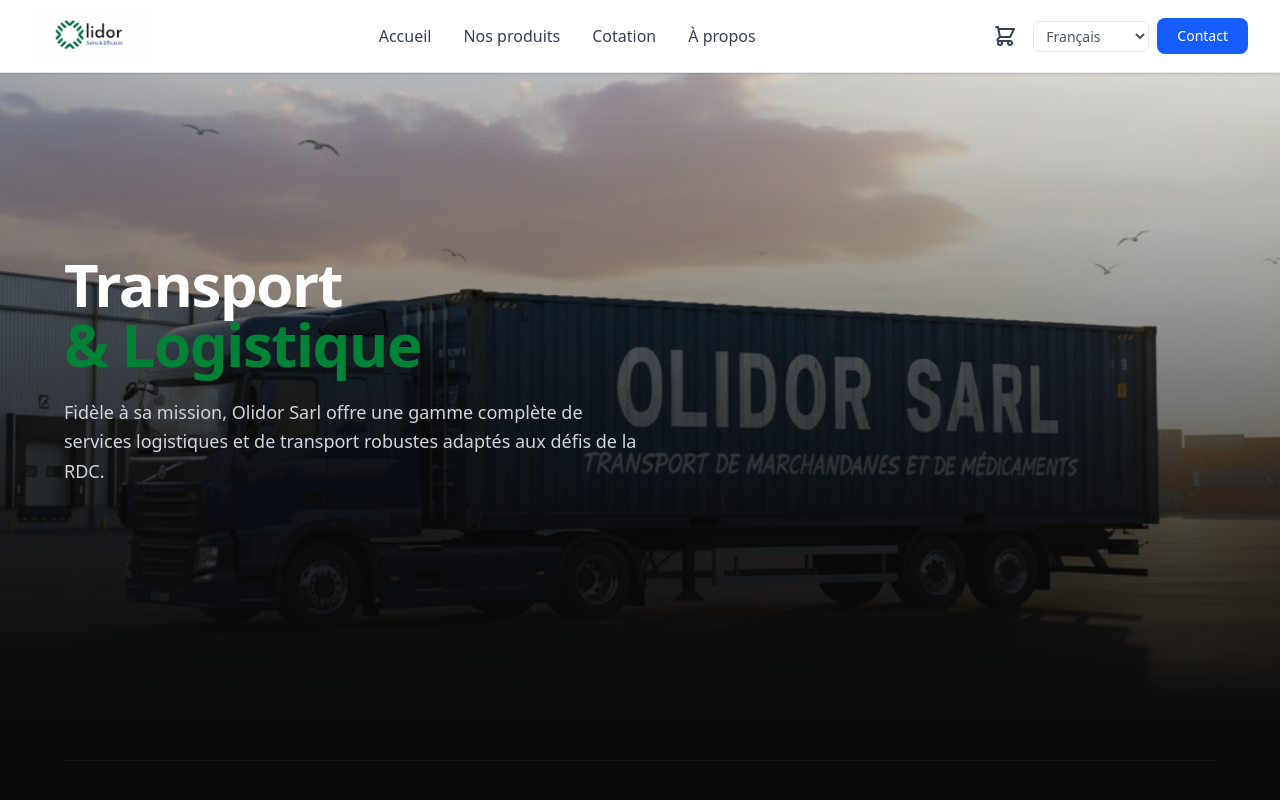
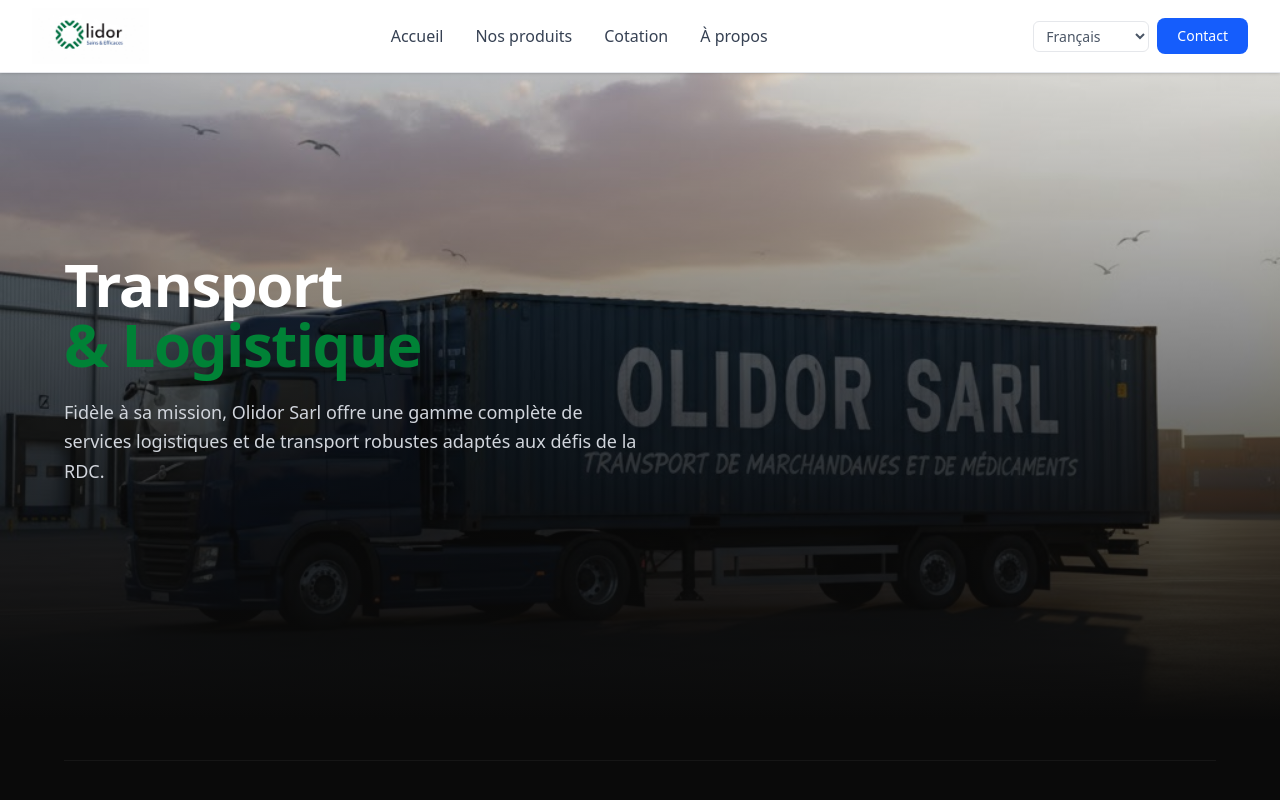
Before and after one commit to RolandAmini/Olidor.Sarl, a Next.js app: page /transport in a window 1280 px wide. Shown: the top 800 px of the page. Built offline with nearby package versions, Linux system fonts and the light colour scheme.

Commit message:
change color

```diff
--- a/app/transport/page.tsx
+++ b/app/transport/page.tsx
@@ -146,7 +146,7 @@
               href="/cotation"
               className="bg-white text-green-700 px-10 py-5 rounded-2xl font-black uppercase tracking-widest hover:scale-105 transition-transform"
             >
-              Contactez-nous
+              Cotation
             </Link>
           </div>
           <div className="absolute top-0 right-0 w-64 h-64 bg-white/10 blur-[100px] -mr-32 -mt-32" />
--- a/components/Navbar.tsx
+++ b/components/Navbar.tsx
@@ -58,9 +58,7 @@
                 className="relative p-2 text-gray-700 hover:text-green-600 hover:bg-green-50 rounded-lg transition-colors"
                 aria-label="Panier"
               >
-                <svg className="w-5 h-5 sm:w-6 sm:h-6" fill="none" stroke="currentColor" viewBox="0 0 24 24">
-                  <path strokeLinecap="round" strokeLinejoin="round" strokeWidth={2} d="M3 3h2l.4 2M7 13h10l4-8H5.4M7 13L5.4 5M7 13l-2.293 2.293c-.63.63-.184 1.707.707 1.707H17m0 0a2 2 0 100 4 2 2 0 000-4zm-8 2a2 2 0 11-4 0 2 2 0 014 0z" />
-                </svg>
+
                 {getCartCount() > 0 && (
                   <span className="absolute -top-0.5 -right-0.5 bg-red-500 text-white text-[9px] font-bold rounded-full min-w-[16px] h-4 flex items-center justify-center px-0.5">
                     {getCartCount()}
```
